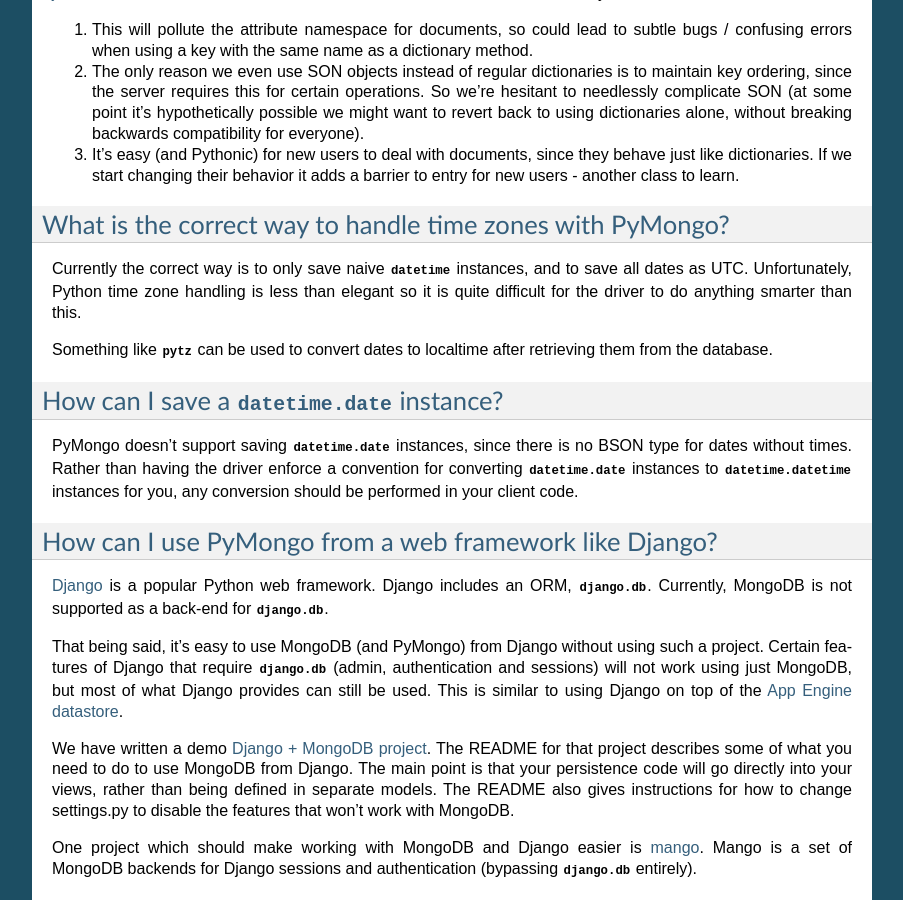
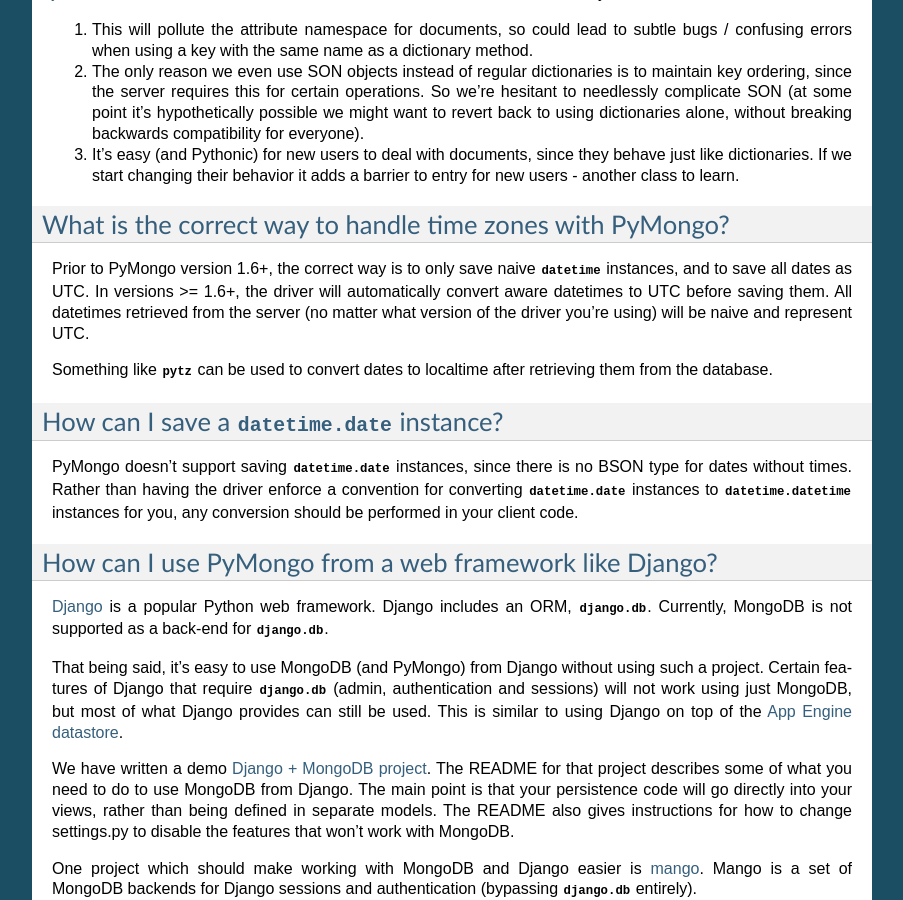
Before and after one commit to mongodb/mongo-python-driver, a Sphinx documentation site: the page built from doc/faq.rst, in a window 1280 px wide and 900 px high, scrolled down 1825 px. Shown: the whole window, without its empty margins (198-1101 px from the left). Built offline with Sphinx 7.4.7, drawn with Linux system fonts in a browser that asks for light colours; pages that are not in the unit, such as notebooks, are missing from menus.

Commit message:
handle aware datetimes by converting them to UTC PYTHON-6

```diff
--- a/doc/faq.rst
+++ b/doc/faq.rst
@@ -107,10 +107,13 @@
 
 What is the correct way to handle time zones with PyMongo?
 ----------------------------------------------------------
-Currently the correct way is to only save naive
+
+Prior to PyMongo version 1.6+, the correct way is to only save naive
 :class:`~datetime.datetime` instances, and to save all dates as
-UTC. Unfortunately, Python time zone handling is less than elegant so
-it is quite difficult for the driver to do anything smarter than this.
+UTC. In versions >= 1.6+, the driver will automatically convert aware
+datetimes to UTC before saving them. All datetimes retrieved from the
+server (no matter what version of the driver you're using) will be
+naive and represent UTC.
 
 Something like :mod:`pytz` can be used to convert dates to localtime
 after retrieving them from the database.
```
Also changed, not shown: 3 other files.
